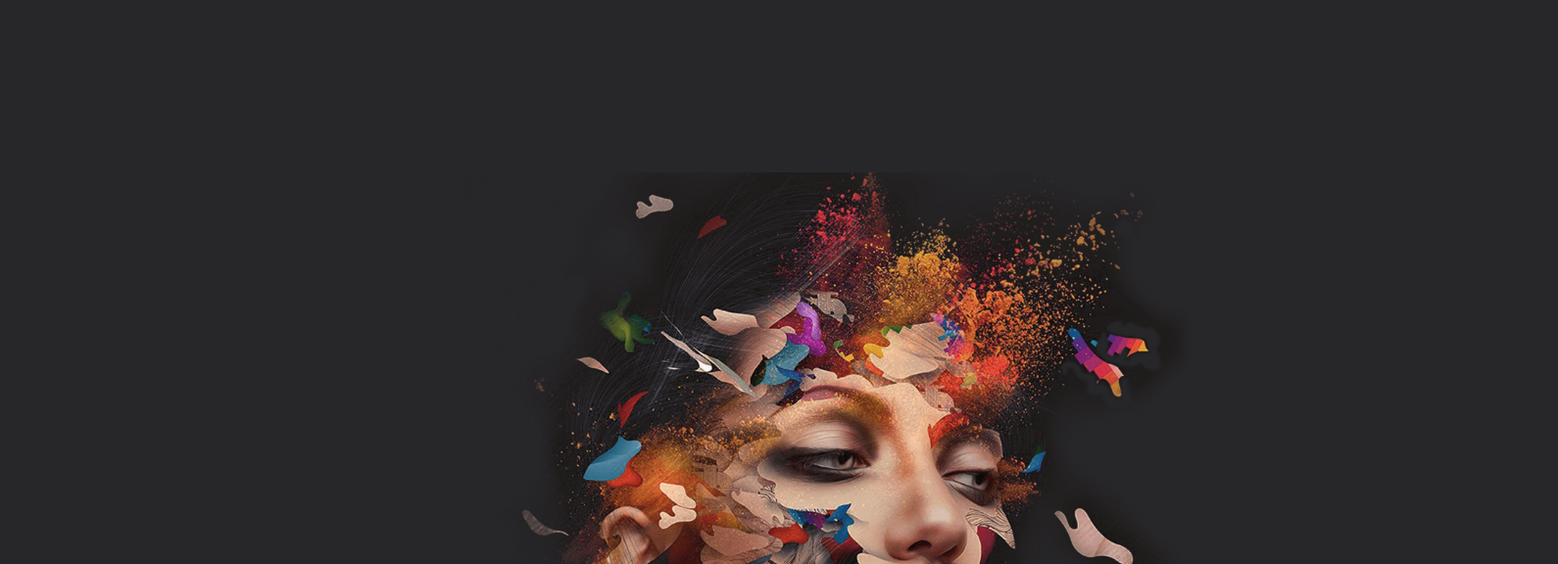
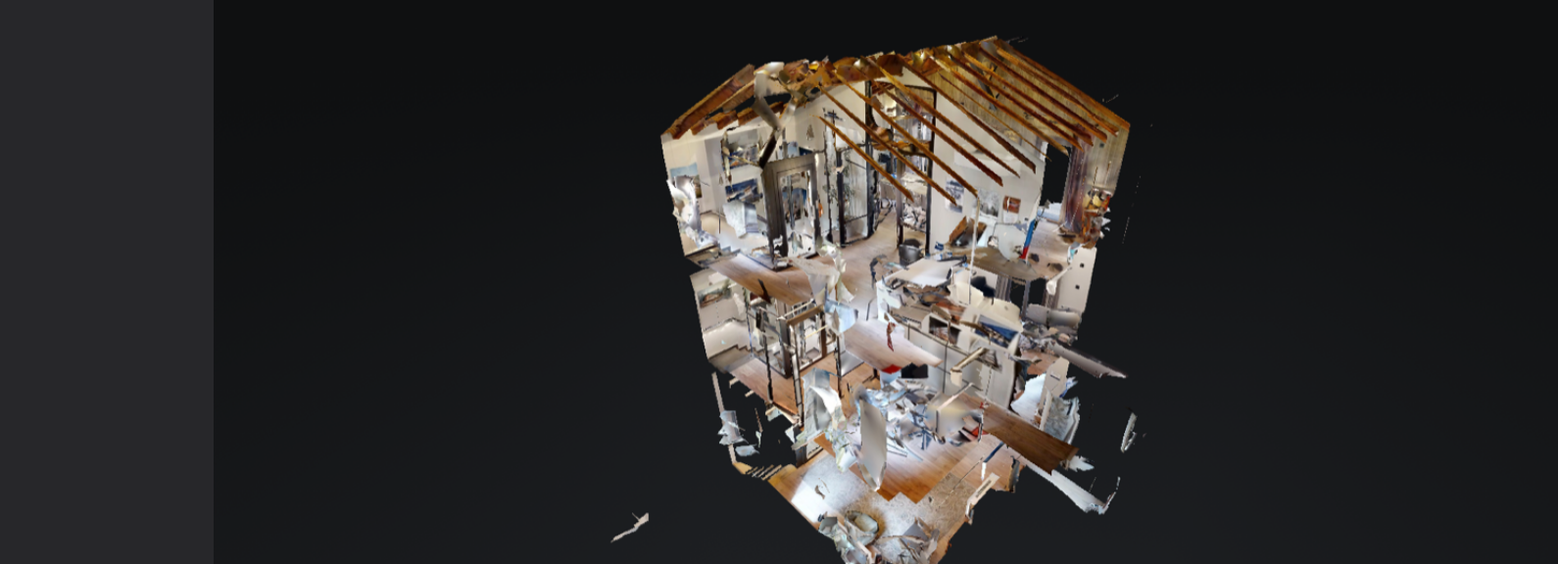
Before and after one commit to olgalescuyer/gsapScrollSmooth, a plain HTML site: page index.html in a window 1280 px wide. Shown: the top 576 px of the page at 98% size, 1590 px wide, since content can reach past the window. Drawn offline with Linux system fonts and the light colour scheme.

Commit message:
add: hero image intagration

```diff
--- a/css/main.css
+++ b/css/main.css
@@ -55,10 +55,10 @@ body {
   overflow-x: hidden;
 }
 .hero {
-  width: calc(var(--index) * 36);
+  width: calc(var(--index) * 66);
   position: absolute;
-  left: 37vw;
-  top: 22vh;
+  left: 17vw;
+  top: 0vh;
   z-index: -1;
 }
 .hero--logo {
--- a/index.html
+++ b/index.html
@@ -28,7 +28,12 @@
     <div class="wrapper">
       <div class="content">
         <header class="hero-section">
-          <img data-speed=".6" class="hero" src="img/hero.png" alt="Alt" />
+          <img
+            data-speed=".6"
+            class="hero"
+            src="img/SIR_DollHouse_03.png"
+            alt="Alt"
+          />
           <div class="container">
             <div data-speed=".75" class="main-header">
               <!-- <h1 class="main-title">AINTERIORS</h1> -->
```
Also changed, not shown: img/SIR_DollHouse_03.png (added).
